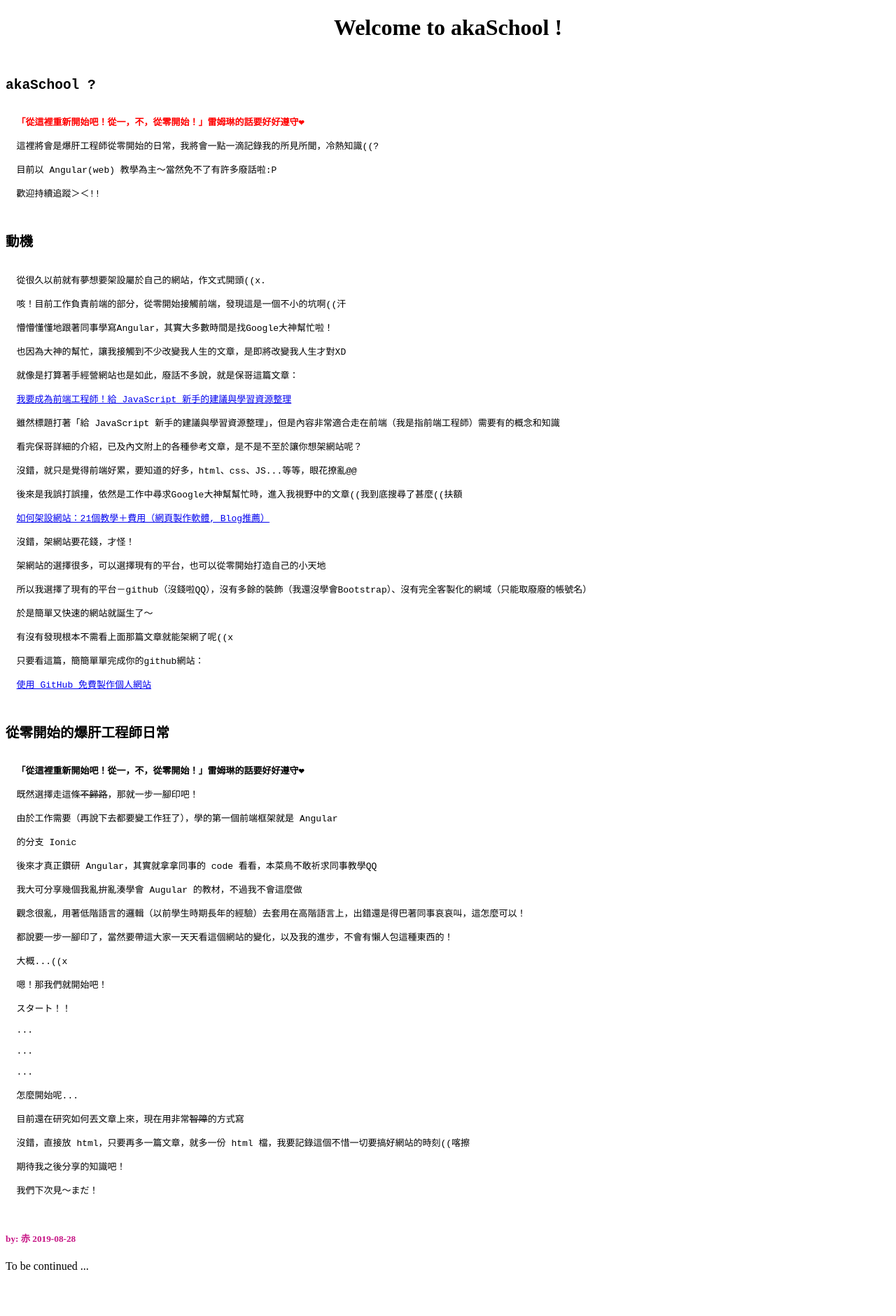
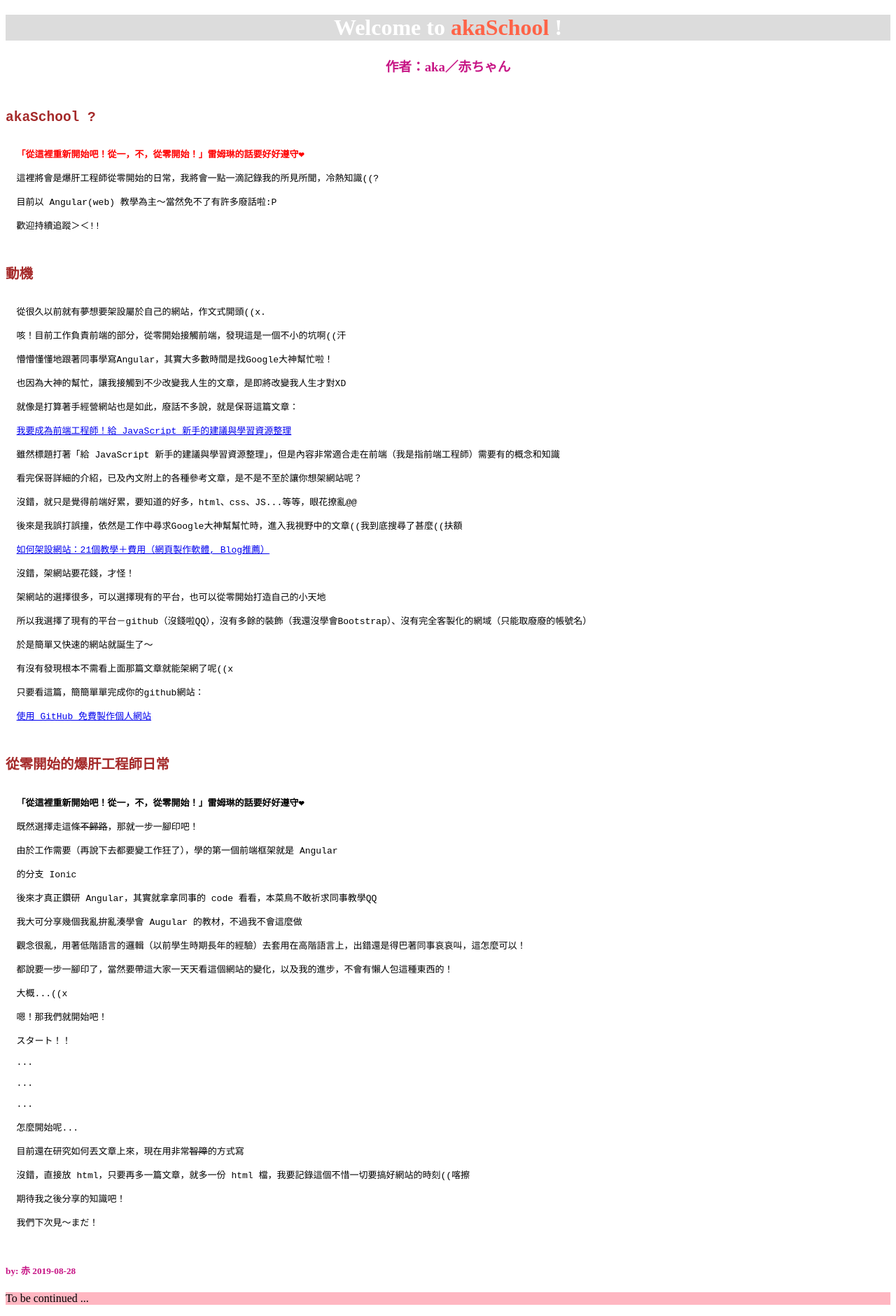
Before and after one commit to jenny86520/akaSchool, an Angular app: page /helloWorld in a window 1280 px wide. Shown: the whole page at 70% size. Before the commit the page ends 1835 px from the top, so only its background shows below. Built offline with nearby package versions, Linux system fonts and the light colour scheme.

Commit message:
Add simple css

```diff
--- a/src/app/post-layout/footer/footer.component.css
+++ b/src/app/post-layout/footer/footer.component.css
@@ -0,0 +1,3 @@
+.footer-title{
+  background: lightpink
+}
--- a/src/app/post-layout/footer/footer.component.html
+++ b/src/app/post-layout/footer/footer.component.html
@@ -1 +1 @@
-<p>To be continued ...</p>
+<p class='footer-title'>To be continued ...</p>
--- a/src/app/post-layout/header/header.component.css
+++ b/src/app/post-layout/header/header.component.css
@@ -0,0 +1,7 @@
+.header-title {
+  color: white;
+  background-color: gainsboro
+}
+.header-detail {
+  color: mediumvioletred
+}
--- a/src/app/post-layout/header/header.component.html
+++ b/src/app/post-layout/header/header.component.html
@@ -1,5 +1,6 @@
 <div style="text-align:center">
-  <h1>
-    Welcome to akaSchool !
+  <h1 class='header-title'>
+    Welcome to <span style='color:tomato'>akaSchool</span> !
   </h1>
+  <h3 class='header-detail'>作者：aka／赤ちゃん</h3>
 </div>
--- a/src/app/posts/post/post.component.css
+++ b/src/app/posts/post/post.component.css
@@ -0,0 +1,3 @@
+.title {
+  color: brown
+}
```
